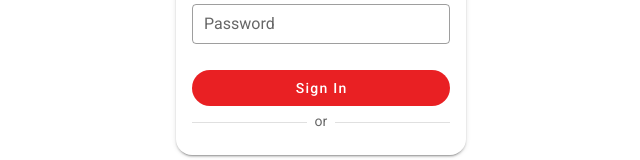
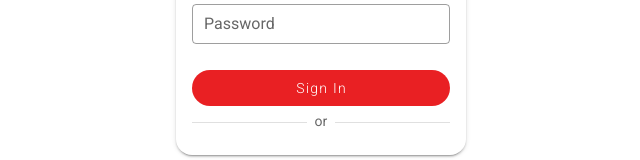
Before and after one commit to Bright-Phiri/ART-Frontend, a Vue app: page /login in a window 1280 px wide. Shown: the part 202-362 px from the top of the page, without its empty margins (319-959 px from the left). Built offline with nearby package versions, Linux system fonts and the light colour scheme; what vue-apexcharts, vue-sweetalert2 would draw is missing.

Commit message:
first commit

```diff
--- a/src/views/Login.vue
+++ b/src/views/Login.vue
@@ -27,7 +27,7 @@
                   type="submit"
                   dark
                   depressed
-                  class="text-capitalize"
+                  class="text-capitalize font-weight-light"
                   block
                   rounded
                   color="#E92023"
@@ -110,7 +110,7 @@ export default {
     }
   },
   mounted() {
-    sessionStorage.setItem("BASE_URL", "http://127.0.0.1:3000/api/v1");
+    sessionStorage.setItem("BASE_URL", "https://antiviraltreatementapi.herokuapp.com/api/v1");
   }
 }
 </script>
```
